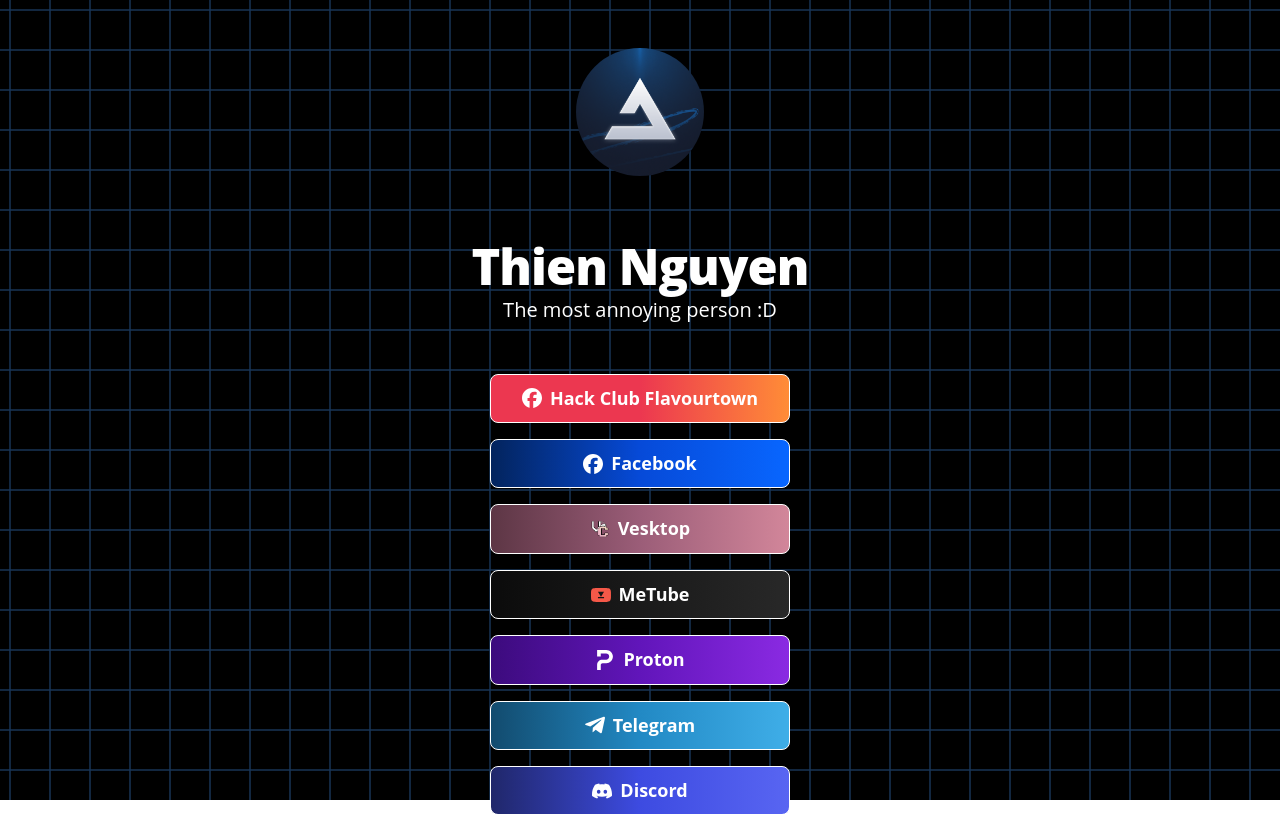
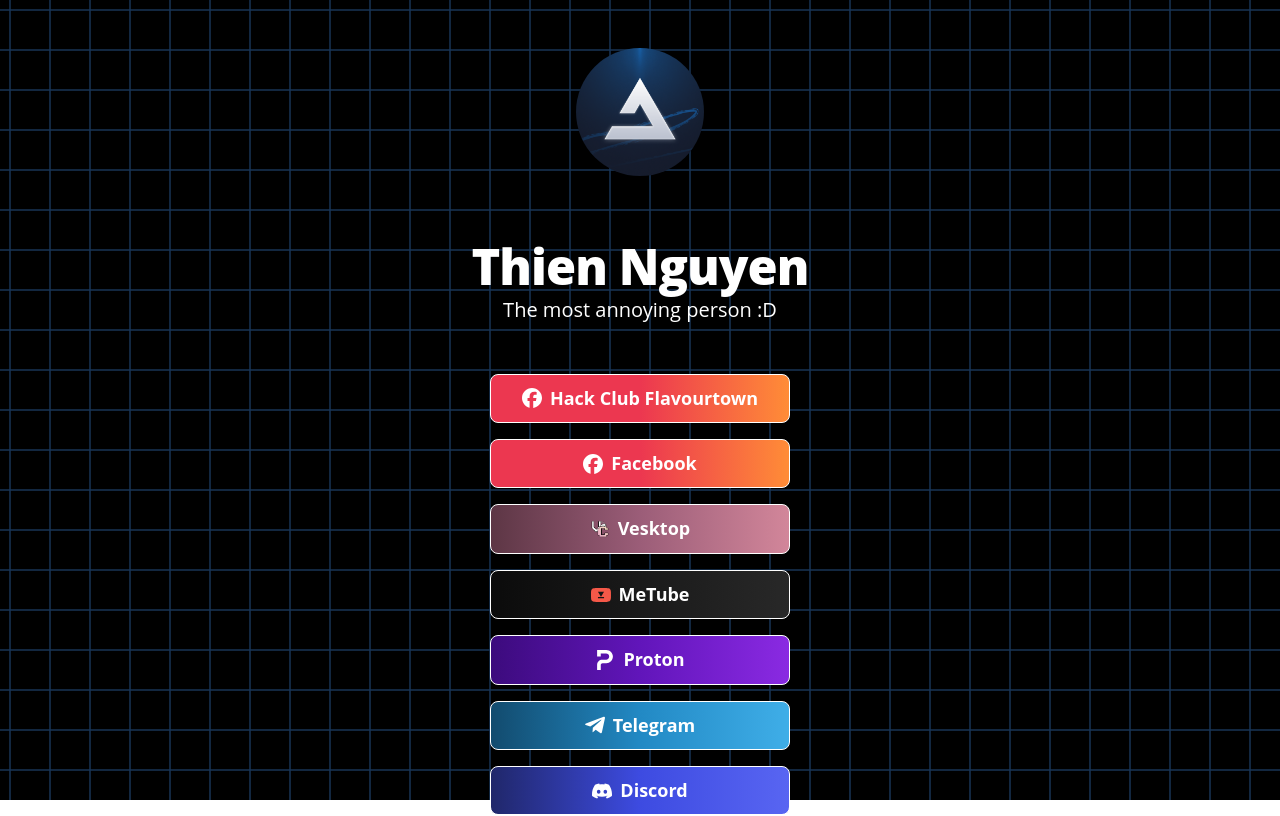
Before and after one commit to sudo-Penguin-Lalala/website-react, a React (Vite) app: page / in a window 1280 px wide. Shown: the top 816 px of the page. Built offline with nearby package versions, Linux system fonts and the light colour scheme; a web font is replaced by a local one.

Commit message:
fix hackclub icon

```diff
--- a/src/pages/Home.jsx
+++ b/src/pages/Home.jsx
@@ -49,7 +49,7 @@
                 Hack Club Flavourtown
               </a>
               <a
-                className="button button-faceb"
+                className="button button-hackclub"
                 href="https://www.facebook.com/NNT2589/"
                 target="_blank"
                 rel="noopener"
```
